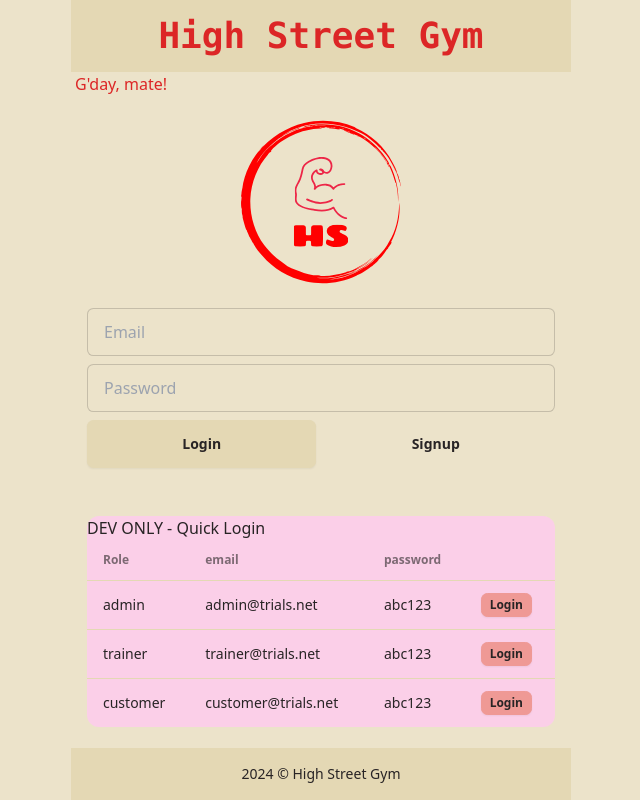
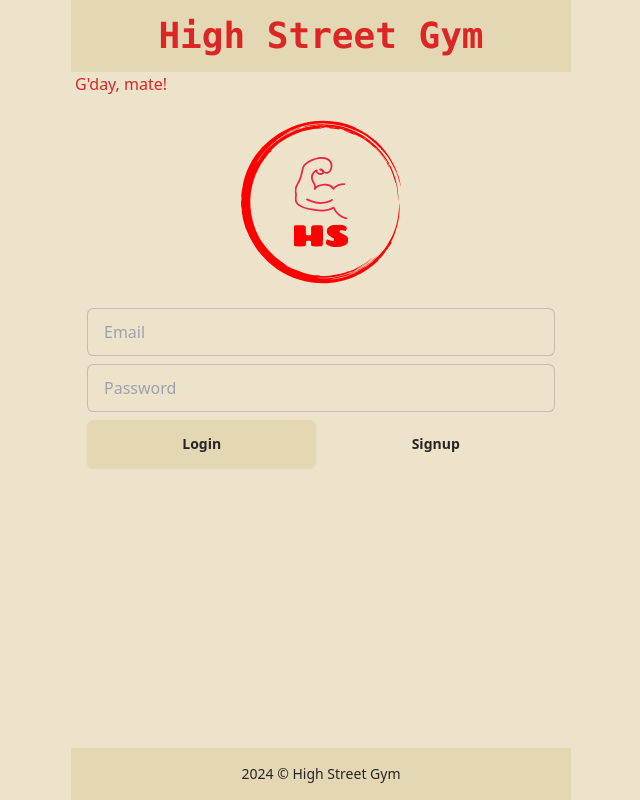
Before and after one commit to kats-ymd/high-street-gym, a React (Vite) app in the folder frontend/: page / in a window 1280 px wide. Shown: the whole page, without its empty margins (319-959 px from the left). Built offline with nearby package versions, Linux system fonts and the light colour scheme.

Commit message:
Commented out quick login (dev feature)

```diff
--- a/frontend/src/pages/Login.jsx
+++ b/frontend/src/pages/Login.jsx
@@ -65,7 +65,7 @@ function Login() {
                 <span className="text-base text-red-600">{statusMessage}</span>
 
                 {/* Following section is included for debugging and development purposes */}
-                <div className="bg-pink-200 rounded-xl mt-8">
+                {/* <div className="bg-pink-200 rounded-xl mt-8">
                     <h2>DEV ONLY - Quick Login</h2>
                     <table className="table table-compact w-full">
                         <thead>
@@ -136,7 +136,7 @@ function Login() {
                             </tr>
                         </tbody>
                     </table>
-                </div>
+                </div> */}
             </form>
         </div>
     </>
```
